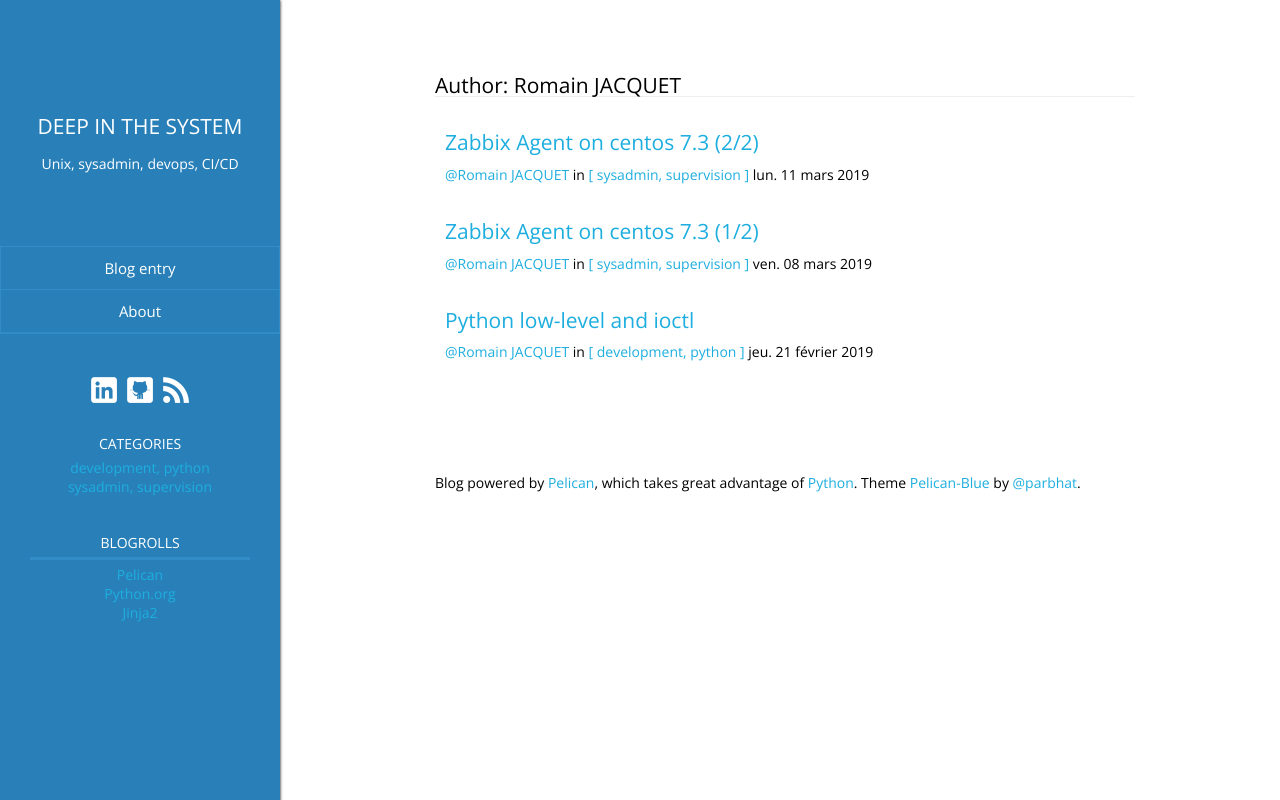
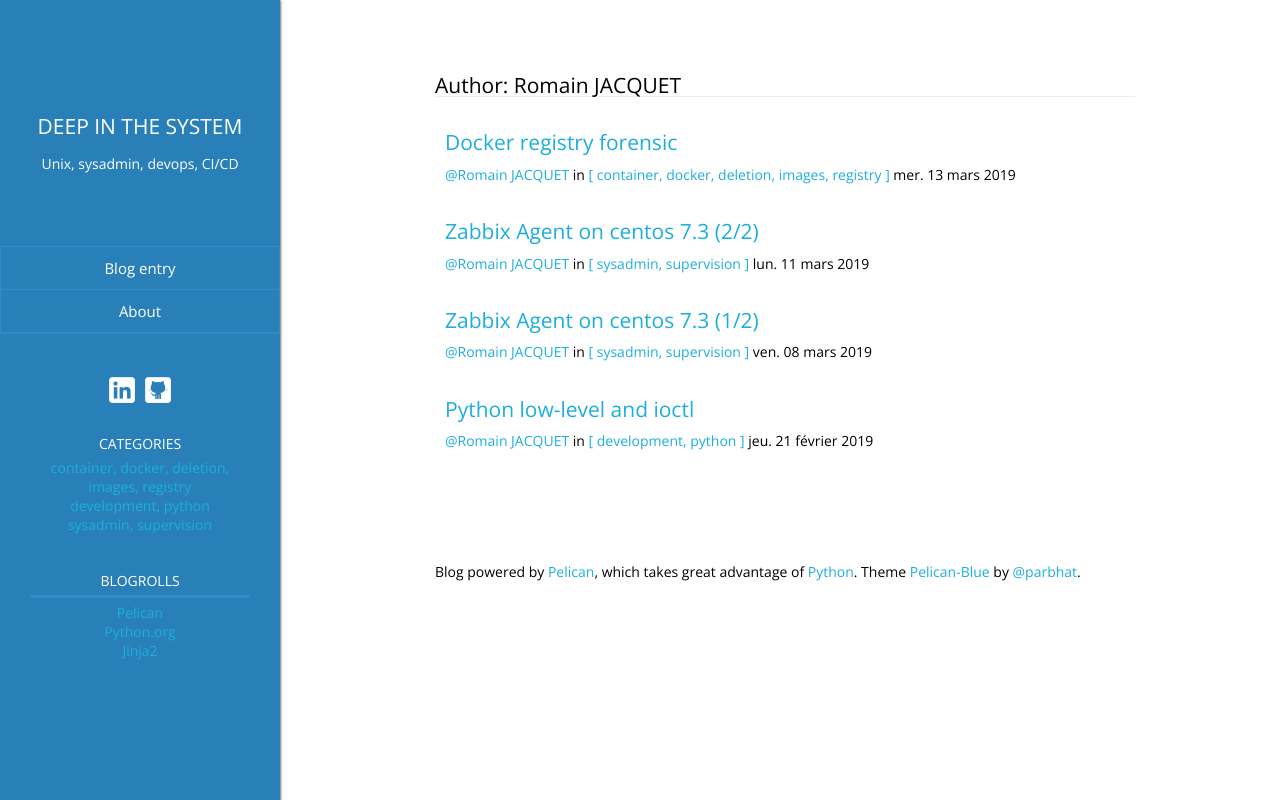
Before and after one commit to romainjacquet/romainjacquet.github.io, a plain HTML site: page author/romain-jacquet.html in a window 1280 px wide. Drawn offline with nearby package versions, Linux system fonts and the light colour scheme.

Commit message:
update content

```diff
--- a/author/romain-jacquet.html
+++ b/author/romain-jacquet.html
@@ -21,8 +21,6 @@
         <link rel="stylesheet" href="/theme/css/pygments.css" type="text/css"/>
 
         <!-- Feed Meta Data -->
-            <link href="/feeds/all.atom.xml" type="application/atom+xml" rel="alternate"
-                  title="Deep in the system ATOM Feed"/>
 
         <!-- Twitter Feed -->
         <meta name="twitter:card" content="summary">
@@ -74,12 +72,12 @@
                         src="/theme/images/icons/linkedin.png"></a>
                 <a href="https://github.com/romainjacquet" target="_blank"><img
                         src="/theme/images/icons/github.png"></a>
-            <a href="/feeds/all.atom.xml" rel="alternate">
-                <img src="/theme/images/icons/rss.png"></a>
     </p>
 
         <h2>Categories</h2>
         <ul class="navbar">
+                <li><a
+                        href="/category/container-docker-deletion-images-registry.html">container, docker, deletion, images, registry</a></li>
                 <li><a
                         href="/category/development-python.html">development, python</a></li>
                 <li><a
@@ -99,6 +97,16 @@
 <article>
         <ol class="posts">
     <h2 class="latest">Author: Romain JACQUET</h2>
+                <li class="post_list"><p class="post_entry">
+                    <h2 class="post_title"><a href="/docker-registry-forensic.html" rel="bookmark"
+                                              title="Permalink to Docker registry forensic">Docker registry forensic</a>
+                    </h2>
+                    <a href="/author/romain-jacquet.html">@Romain JACQUET</a>
+                    <span> in </span>
+                    <span class="post_category"><a href="/category/container-docker-deletion-images-registry.html" rel="bookmark"
+                                                   title="Permalink to container, docker, deletion, images, registry">[ container, docker, deletion, images, registry ]</a></span>
+                    <span class="post_date">mer. 13 mars 2019</span>
+                </li>
                 <li class="post_list"><p class="post_entry">
                     <h2 class="post_title"><a href="/zabbix-agent-on-centos-73-22.html" rel="bookmark"
                                               title="Permalink to Zabbix Agent on centos 7.3 (2/2)">Zabbix Agent on centos 7.3 (2/2)</a>
```
Also changed, not shown: archives.html (+4 -4 lines), authors.html (+3 -5 lines), categories.html (+3 -4 lines), category/development-python.html (+2 -4 lines), category/sysadmin-supervision.html (+2 -4 lines), index.html (+12 -4 lines), pages/about.html (+2 -4 lines), python-low-level-and-ioctl.html (+2 -4 lines), tags.html (+2 -4 lines), zabbix-agent-on-centos-73-12.html (+2 -4 lines), zabbix-agent-on-centos-73-22.html (+2 -4 lines).
